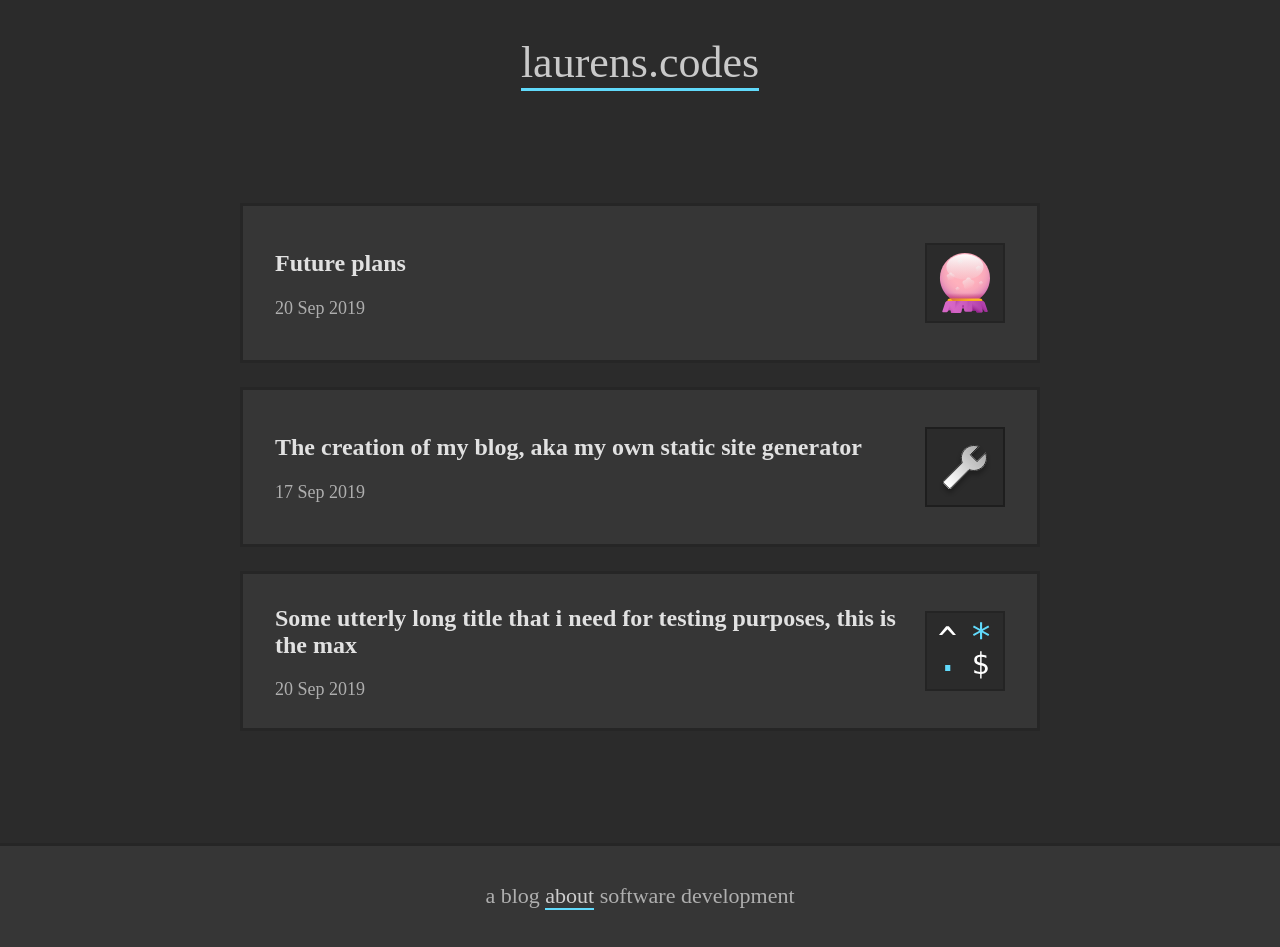
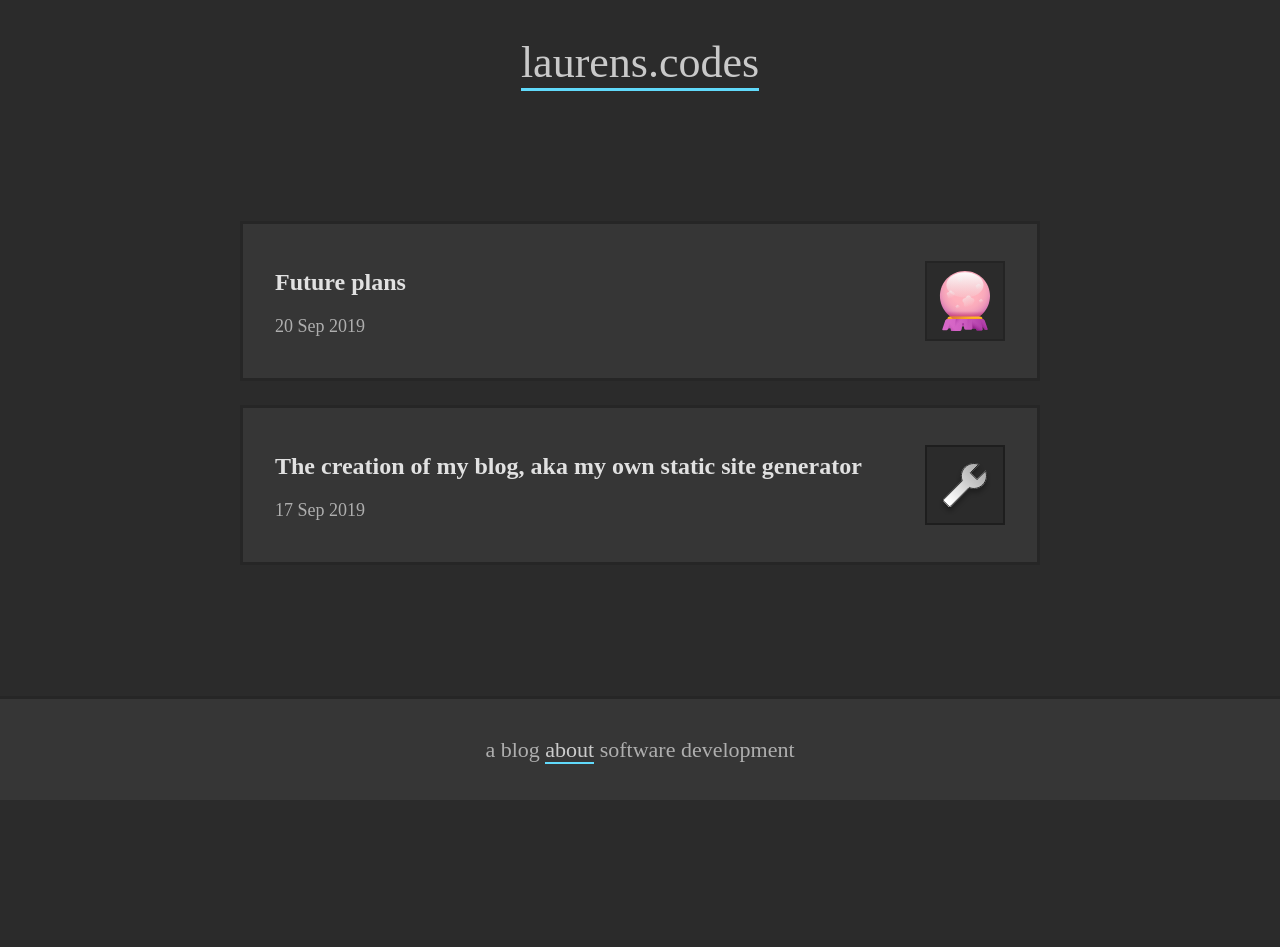
Before and after one commit to laurensdewaele/laurens.codes, a plain HTML site: page website/index.html in a window 1280 px wide. After the commit the page ends 800 px from the top, so only its background shows below. Drawn offline with Linux system fonts and the light colour scheme; a web font is replaced by a local one.

Commit message:
ran build-html and prettier

```diff
--- a/website/index.html
+++ b/website/index.html
@@ -580,47 +580,6 @@
               </svg>
             </div>
           </header>
-        </article> </a
-      ><a href="./test.html">
-        <article class="article-index-page">
-          <header>
-            <div>
-              <h2>
-                Some utterly long title that i need for testing purposes, this
-                is the max
-              </h2>
-              <p>
-                <time datetime="2019-09-20">
-                  20 Sep 2019
-                </time>
-              </p>
-            </div>
-            <div class="svg-container">
-              <svg
-                aria-labelledby="svgDesc"
-                width="80"
-                height="80"
-                fill="none"
-                xmlns="http://www.w3.org/2000/svg"
-              >
-                <desc id="svgDesc">react logo</desc>
-                <path
-                  fill="#2B2B2B"
-                  stroke="#242424"
-                  stroke-width="2"
-                  d="M1 1h78v78H1z"
-                />
-                <path
-                  d="M20.16 54.082h5.156V60H20.16v-5.918zm44.112-37.841l-6.504 3.516 6.504 3.53-1.026 1.787-6.123-3.677v6.827h-2.095v-6.826l-6.123 3.676-1.025-1.787 6.518-3.53-6.518-3.516 1.025-1.801 6.123 3.676V11.29h2.095v6.826l6.123-3.676 1.026 1.801z"
-                  fill="#61DAFB"
-                />
-                <path
-                  d="M56.599 54.504v6.357c1.074-.029 1.914-.327 2.52-.893.605-.567.907-1.338.907-2.315 0-.908-.273-1.611-.82-2.11-.547-.507-1.416-.853-2.607-1.04zm-1.465-2.783v-6.05c-1.016.039-1.812.332-2.388.879-.566.547-.85 1.28-.85 2.197 0 .84.264 1.504.791 1.992.538.489 1.353.816 2.447.982zm1.465 15.688h-1.465L55.119 63a17.138 17.138 0 01-2.974-.41 17.902 17.902 0 01-2.9-.938v-2.636a13.62 13.62 0 002.945 1.391c.995.323 1.977.493 2.944.513v-6.71c-1.953-.302-3.423-.898-4.41-1.786-.986-.889-1.479-2.066-1.479-3.53 0-1.534.513-2.754 1.538-3.663 1.035-.918 2.486-1.445 4.35-1.582v-3.442H56.6l.014 3.442c.772.05 1.553.147 2.344.293.791.147 1.597.347 2.417.601v2.534c-.83-.42-1.64-.742-2.432-.967a9.845 9.845 0 00-2.343-.41v6.314c2.011.302 3.545.927 4.6 1.875 1.054.947 1.581 2.172 1.581 3.676s-.571 2.76-1.714 3.765c-1.132 1.006-2.617 1.553-4.453 1.64l-.014 4.44zM23.79 15.203l7.191 8.73-3.12-.014-5.376-5.757-5.361 5.757-3.135.015 7.207-8.73h2.593z"
-                  fill="#fff"
-                />
-              </svg>
-            </div>
-          </header>
         </article>
       </a>
     </main>
```
Also changed, not shown: website/future_plans.html (+4 -4 lines).
